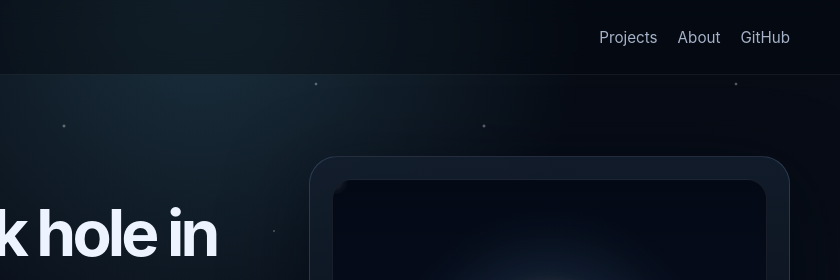
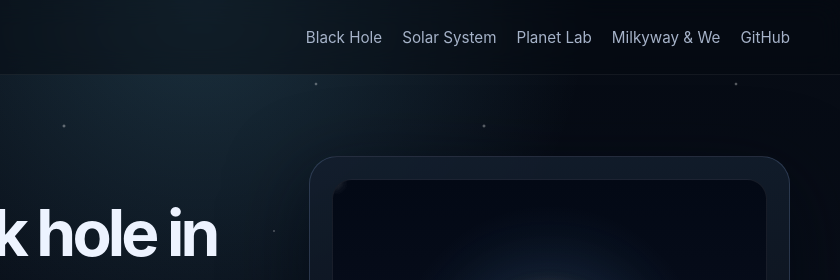
Before and after one commit to hasan2733/computer_graphics_and_animation, a plain HTML site: page index.html in a window 1280 px wide. Shown: the top 280 px of the page, 440-1280 px from the left. Drawn offline with Linux system fonts and the light colour scheme.

Commit message:
Update landing-page navigation to link to the real my_world experience pages in the repository

```diff
--- a/index.html
+++ b/index.html
@@ -423,8 +423,10 @@
         </div>
 
         <nav class="nav" aria-label="Main navigation">
-          <a href="#projects">Projects</a>
-          <a href="#about">About</a>
+          <a href="./my_world/blackhole.html">Black Hole</a>
+          <a href="./my_world/solar_system.html">Solar System</a>
+          <a href="./my_world/planet_lab.html">Planet Lab</a>
+          <a href="./my_world/Milkyway_and_we.html">Milkyway &amp; We</a>
           <a href="https://github.com/hasan2733/computer_graphics_and_animation" target="_blank" rel="noreferrer">GitHub</a>
         </nav>
       </div>
@@ -487,7 +489,7 @@
 
           <article class="card">
             <div class="card-icon">✦</div>
-            <h3>Lighting & Atmosphere</h3>
+            <h3>Lighting &amp; Atmosphere</h3>
             <p>
               Study of depth, glow, contrast, and dramatic motion to create a cinematic space experience.
             </p>
```
